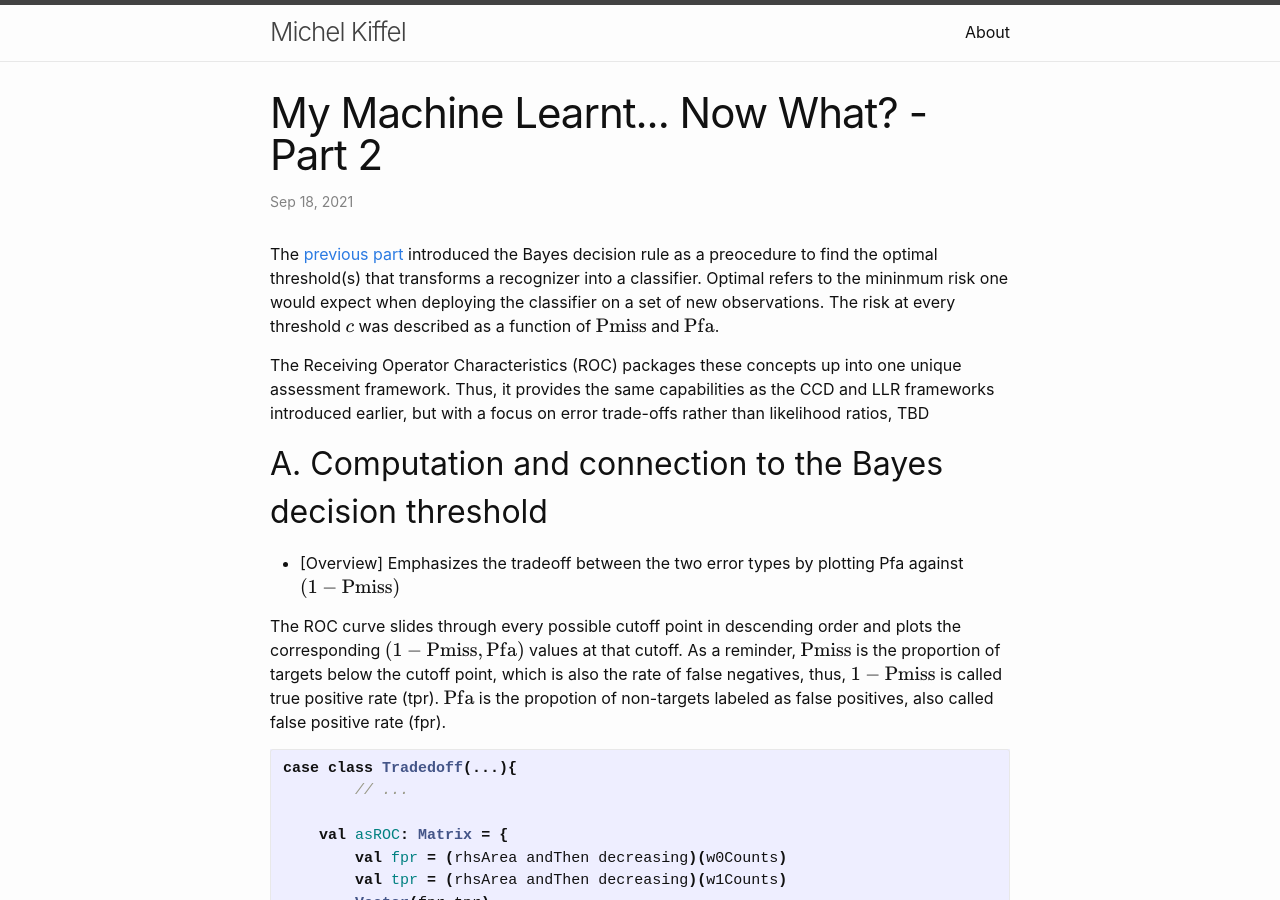
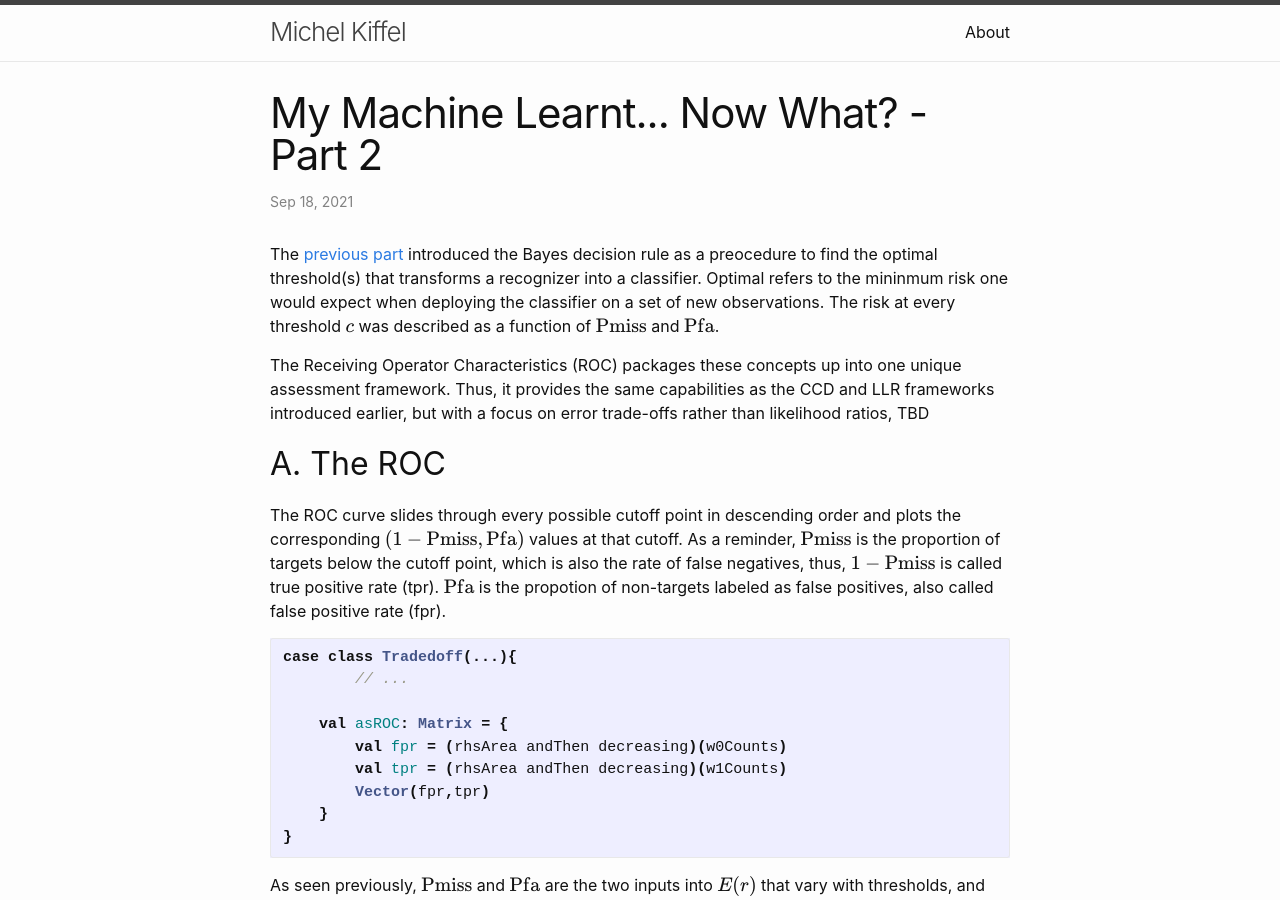
Before and after one commit to mkffl/mkffl.github.io, a Jekyll site: the page built from _posts/2021-09-18-Decisions-Part-2.markdown, in a window 1280 px wide and 900 px high. Built offline with Jekyll 4.4.1, drawn with Linux system fonts in a browser that asks for light colours; formulas are drawn with MathJax 3; some of the changed text lies outside the part shown.

Commit message:
few changes before publishing

```diff
--- a/_posts/2021-09-18-Decisions-Part-2.markdown
+++ b/_posts/2021-09-18-Decisions-Part-2.markdown
@@ -7,8 +7,7 @@ The [previous part]({{ site.baseurl }}{% link _posts/2021-09-18-Decisions-Part-1
 
 The Receiving Operator Characteristics (ROC) packages these concepts up into one unique assessment framework. Thus, it provides the same capabilities as the CCD and LLR frameworks introduced earlier, but with a focus on error trade-offs rather than likelihood ratios, TBD
 
-## A. Computation and connection to the Bayes decision threshold
-- [Overview] Emphasizes the tradeoff between the two error types by plotting Pfa against $(1-\text{Pmiss})$
+## A. The ROC
 
 The ROC curve slides through every possible cutoff point in descending order and plots the corresponding $(1-\text{Pmiss}, \text{Pfa})$ values at that cutoff. As a reminder, $\text{Pmiss}$ is the proportion of targets below the cutoff point, which is also the rate of false negatives, thus, $1-\text{Pmiss}$ is called true positive rate (tpr). $\text{Pfa}$ is the propotion of non-targets labeled as false positives, also called false positive rate (fpr).
 
@@ -128,7 +127,7 @@ From a decision perspective, that means that the histogram includes many sub-opt
 With monotonicity now enforced, the solution to the Bayes decision rule is unique. As showed at the end of the previous part, this solution is similar to the one we get when sliding through all (Pmiss,Pfa) pairs, computing expected risk and choosing the lowest value. The latter approach is typically used software packages, with the ROC curve operating points used to get all risk estimates.
 
 ## C. Risk VS AUC use case
-- [Overview] Risk-based model selection is better than AUC criteria (use case)
+
 
 ROC curves are also known for their visual representation of the concordance/discrimination probability. The Area Under the Curve (AUC) of the ROC is equal to $p(s_{\omega_0} < s_{\omega_0})$ - see [this](https://stats.stackexchange.com/questions/190216/why-is-roc-auc-equivalent-to-the-probability-that-two-randomly-selected-samples) SO question for a proof. What is not clear so far is why we should care about concordance probabilities. In particular, should we aim for a minimum AUC?
 
```
Also changed, not shown: _posts/2021-09-18-Decisions-Part-1.markdown (+25 -9 lines).
